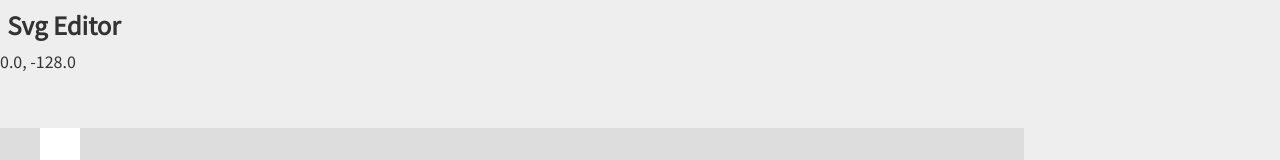
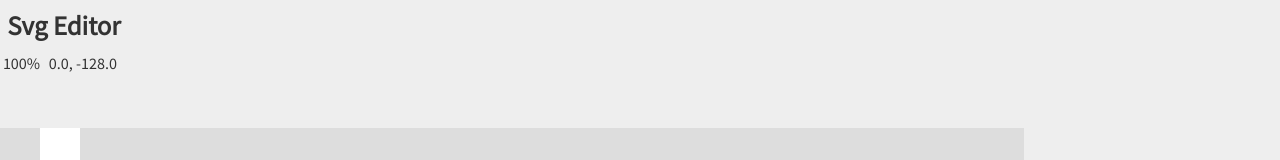
Before and after one commit to uzmoi/svg-editor, a Svelte app: page / in a window 1280 px wide. Shown: the top 160 px of the page. Built offline with nearby package versions, Linux system fonts and the light colour scheme.

Commit message:
.menu-bar

```diff
--- a/src/app/Header.svelte
+++ b/src/app/Header.svelte
@@ -1,12 +1,16 @@
 <script lang="ts">
   import type { Vec2 } from "~/lib/vec";
+  import { scale } from "./store/canvas-transform";
 
   export let cursorPos: Vec2<number>;
 </script>
 
 <header>
   <h1>Svg Editor</h1>
-  <p>{cursorPos.x.toFixed(1)}, {cursorPos.y.toFixed(1)}</p>
+  <div class="menu-bar">
+    <p>{$scale}%</p>
+    <p>{cursorPos.x.toFixed(1)}, {cursorPos.y.toFixed(1)}</p>
+  </div>
 </header>
 
 <style lang="scss">
@@ -14,4 +18,16 @@
     margin: 0.3em;
     font-size: 1.5em;
   }
+  .menu-bar {
+    display: flex;
+    flex-wrap: wrap;
+    align-items: center;
+    font-size: 0.9em;
+    > * {
+      margin: 0.2em;
+      & + * {
+        margin-left: 0.4em;
+      }
+    }
+  }
 </style>
```
